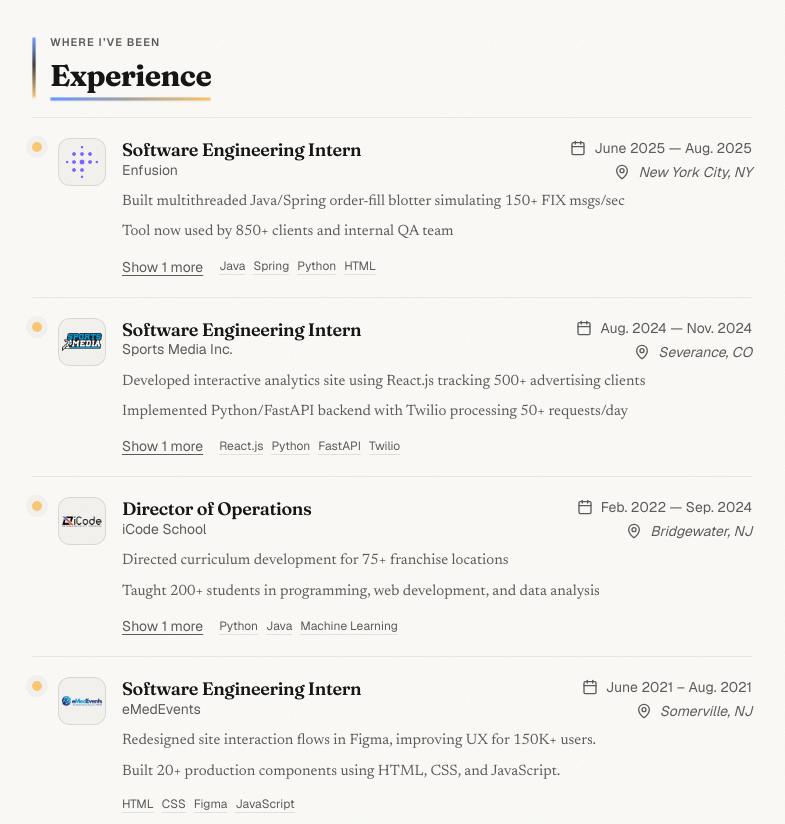
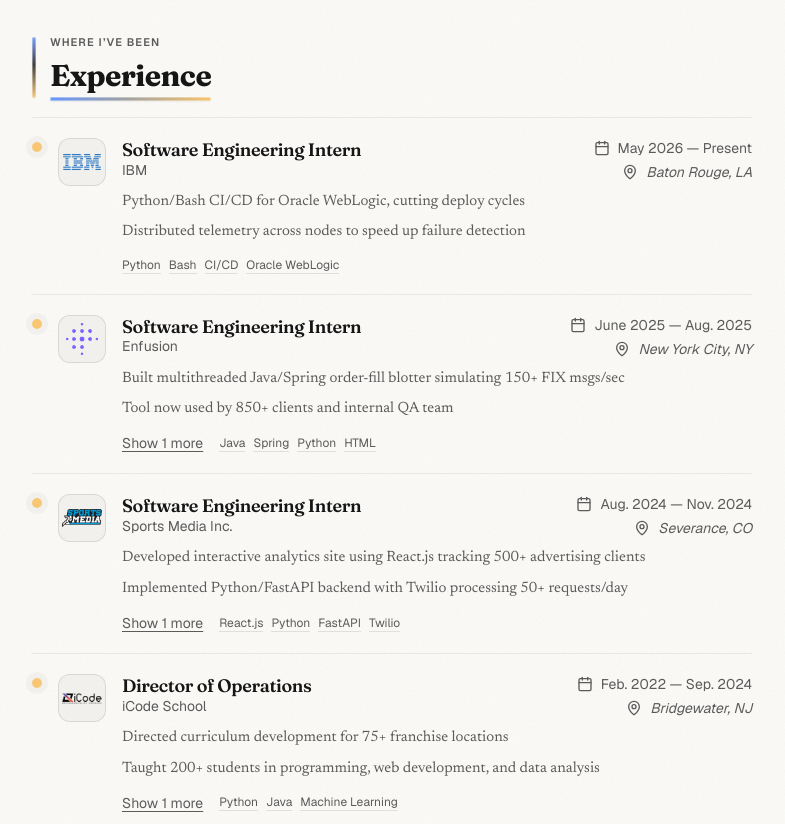
Before and after one commit to MaanasG/maanas-portfolio-v2, a Next.js app: page / in a window 1280 px wide. Shown: the part 1140-1964 px from the top of the page, without its empty margins (248-1033 px from the left). Built offline with nearby package versions, Linux system fonts and the light colour scheme; no server answers.

Commit message:
added ibm experience

```diff
--- a/src/data/experiences.js
+++ b/src/data/experiences.js
@@ -1,4 +1,17 @@
 export const experiences = [
+  {
+    title: "Software Engineering Intern",
+    company: "IBM",
+    location: "Baton Rouge, LA",
+    period: "May 2026 — Present",
+    highlights: [
+      "Python/Bash CI/CD for Oracle WebLogic, cutting deploy cycles",
+      "Distributed telemetry across nodes to speed up failure detection"
+    ],
+    tech: ["Python", "Bash", "CI/CD", "Oracle WebLogic"],
+    color: "from-amber-400 to-yellow-500",
+    logo: "/logos/ibm.png"
+  },
   {
     title: "Software Engineering Intern",
     company: "Enfusion",
```
Also changed, not shown: public/logos/ibm.png (added).
